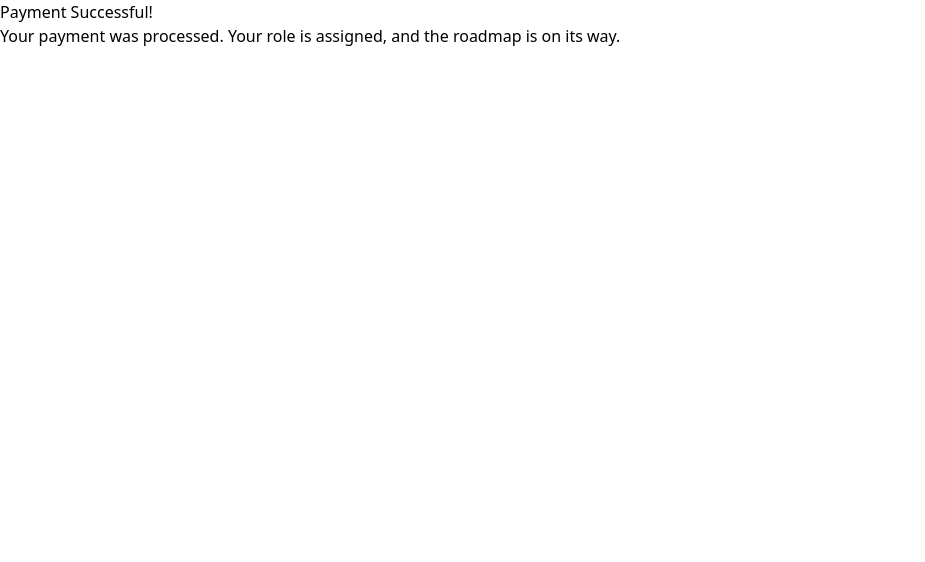
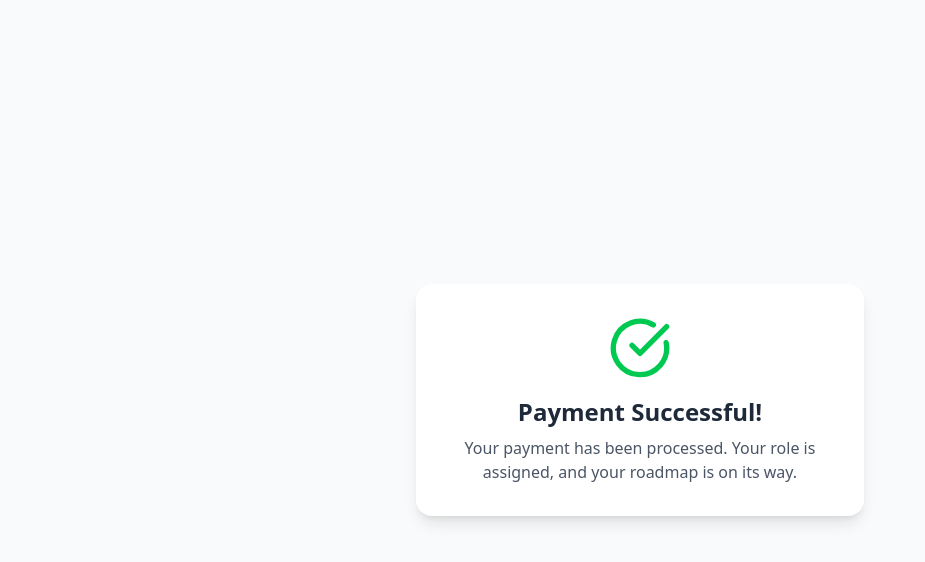
Before and after one commit to osborn-dev/coreAcademy-payment-gateway, a Next.js app: page /payment-success in a window 1280 px wide. Shown: the top 562 px of the page, without its empty margins (0-925 px from the left). Built offline with nearby package versions, Linux system fonts and the light colour scheme.

Commit message:
feat: bot role assignment functionality

```diff
--- a/app/api/payment-success/route.js
+++ b/app/api/payment-success/route.js
@@ -49,13 +49,19 @@ export async function GET(req) { // Define GET handler for /api/payment-success
     await user.save(); // Save updated User doc
 
     // Trigger bot to assign role
-    // await fetch("http://localhost:3001/assign-role", { // Call bot’s endpoint
-    //   method: "POST", // Use POST method
-    //   headers: { "Content-Type": "application/json" }, // Set JSON content type
-    //   body: JSON.stringify({ userDiscordId: user.discordId, role: user.role }), // Send Discord ID and role
-    // });
+    const botResponse = await fetch("http://localhost:3001/assign-role", { // Call bot’s endpoint
+      method: "POST", // Use POST method
+      headers: { "Content-Type": "application/json" }, // Set JSON content type
+      body: JSON.stringify({ userDiscordId: user.discordId, role: user.role }), // Send Discord ID and role
+    });
 
-    // await sendRoadmapEmail(user.email, user.role); // Call email function (pseudo-code)
+    const botData = await botResponse.json();
+    if (!botData.success) {
+    console.error("Bot error:", botData.error);
+    // Still redirect—role can be assigned later if user joins
+}
+
+    await sendRoadmapEmail(user.email, user.role); // Call email function (pseudo-code)
 
     return NextResponse.redirect(`${process.env.NEXT_PUBLIC_URL}/payment-success`); // redirect to success page
   } catch (error) { // Catch any errors
@@ -65,6 +71,6 @@ export async function GET(req) { // Define GET handler for /api/payment-success
 }
 
 // Pseudo-code email function (replace with real implementation)
-// async function sendRoadmapEmail(email, role) {
-//   console.log(`Sending roadmap to ${email} for ${role}`); // Placeholder for email logic
-// }
+async function sendRoadmapEmail(email, role) {
+  console.log(`Sending roadmap to ${email} for ${role}`); // Placeholder for email logic
+}
--- a/app/api/submit/route.js
+++ b/app/api/submit/route.js
@@ -10,6 +10,11 @@ export async function POST(req) {
 
     if (!name || !email || !role || !paymentMethod || !howHeard || !discordId) {
       return NextResponse.json({ message: "All fields are required" }, { status: 400 });
+    }
+
+    // checks for proper discordId
+    if (!/^\d{17,19}$/.test(discordId)) {
+      return NextResponse.json({ message: "Invalid Discord ID—must be 17-19 digits" }, { status: 400 });
     }
 
     // Connect to DB
--- a/app/page.js
+++ b/app/page.js
@@ -29,6 +29,12 @@ export default function Home() {
 
     if (!name || !email || !role || !paymentMethod || !discordId || !howHeard) {
       setError("All fields are required");
+      setSuccess("");
+      return;
+    }
+
+    if (!/^\d{17,19}$/.test(discordId)) {
+      setError("Invalid Discord ID—copy it from Discord settings.");
       setSuccess("");
       return;
     }
@@ -153,12 +159,21 @@ export default function Home() {
             </div>
             <div className="flex items-center gap-3">
               <FontAwesomeIcon icon={faUser} className="text-gray-500" />
-              <input type="text" name="discordId" value={discordId} placeholder="Enter your discord ID" onChange={e => setDiscordID(e.target.value)} required className="w-full p-2 border border-gray-300 rounded-md focus:outline-none focus:ring-2 focus:ring-orange-500" />
+              <input type="text" name="howHeard" value={howHeard} placeholder="How did you hear about us?" onChange={e => setHowHeard(e.target.value)}  required className="w-full p-2 border border-gray-300 rounded-md focus:outline-none focus:ring-2 focus:ring-orange-500" />
             </div>
             <div className="flex items-center gap-3">
               <FontAwesomeIcon icon={faUser} className="text-gray-500" />
-              <input type="text" name="howHeard" value={howHeard} placeholder="How did you hear about us?" onChange={e => setHowHeard(e.target.value)}  required className="w-full p-2 border border-gray-300 rounded-md focus:outline-none focus:ring-2 focus:ring-orange-500" />
+              <input type="text" name="discordId" value={discordId} placeholder="Enter your discord ID" onChange={e => setDiscordID(e.target.value)} required className="w-full p-2 border border-gray-300 rounded-md focus:outline-none focus:ring-2 focus:ring-orange-500" />
             </div>
+            <p
+              style={{
+                fontSize: "0.9em",
+                color: "#666",
+                textAlign: "center", // Center the text
+              }}
+            >
+            Get from Discord: Settings → Advanced → Developer Mode → Profile → Copy User ID
+          </p>
             <button type="submit" className="w-full p-2 bg-orange-500 text-white rounded-md hover:bg-orange-600 font-semibold shadow-md">
               Pay now
             </button>
--- a/app/payment-success/page.js
+++ b/app/payment-success/page.js
@@ -1,8 +1,15 @@
+import { CheckCircleIcon } from "lucide-react";
+
 export default function PaymentSuccess() {
-    return (
-      <div>
-        <h1>Payment Successful!</h1>
-        <p>Your payment was processed. Your role is assigned, and the roadmap is on its way.</p>
+  return (
+    <div className="flex flex-col items-center justify-center min-h-screen bg-gray-50 px-6">
+      <div className="bg-white shadow-lg rounded-2xl p-8 text-center max-w-md">
+        <CheckCircleIcon className="text-green-500 w-16 h-16 mx-auto mb-4" />
+        <h1 className="text-2xl font-bold text-gray-800">Payment Successful!</h1>
+        <p className="text-gray-600 mt-2">
+          Your payment has been processed. Your role is assigned, and your roadmap is on its way.
+        </p>
       </div>
-    );
-  }
+    </div>
+  );
+}
--- a/package.json
+++ b/package.json
@@ -14,6 +14,7 @@
     "@fortawesome/free-solid-svg-icons": "^6.7.2",
     "@fortawesome/react-fontawesome": "^0.2.2",
     "framer-motion": "^12.6.2",
+    "lucide-react": "^0.487.0",
     "mongoose": "^8.13.0",
     "next": "15.2.4",
     "next-auth": "^4.24.11",
```
Also changed, not shown: 1 other file (tests, documents, lock files or other folders).
